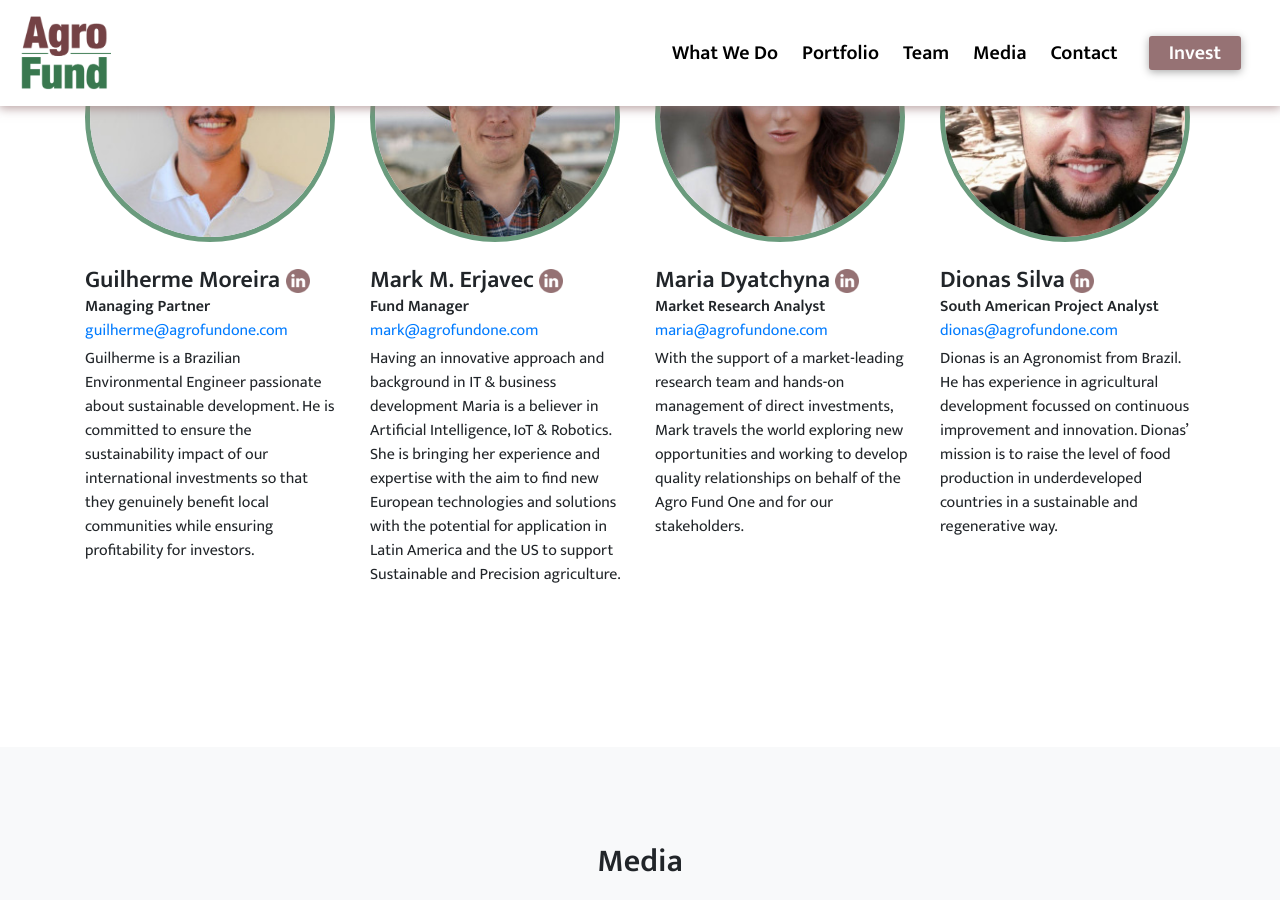
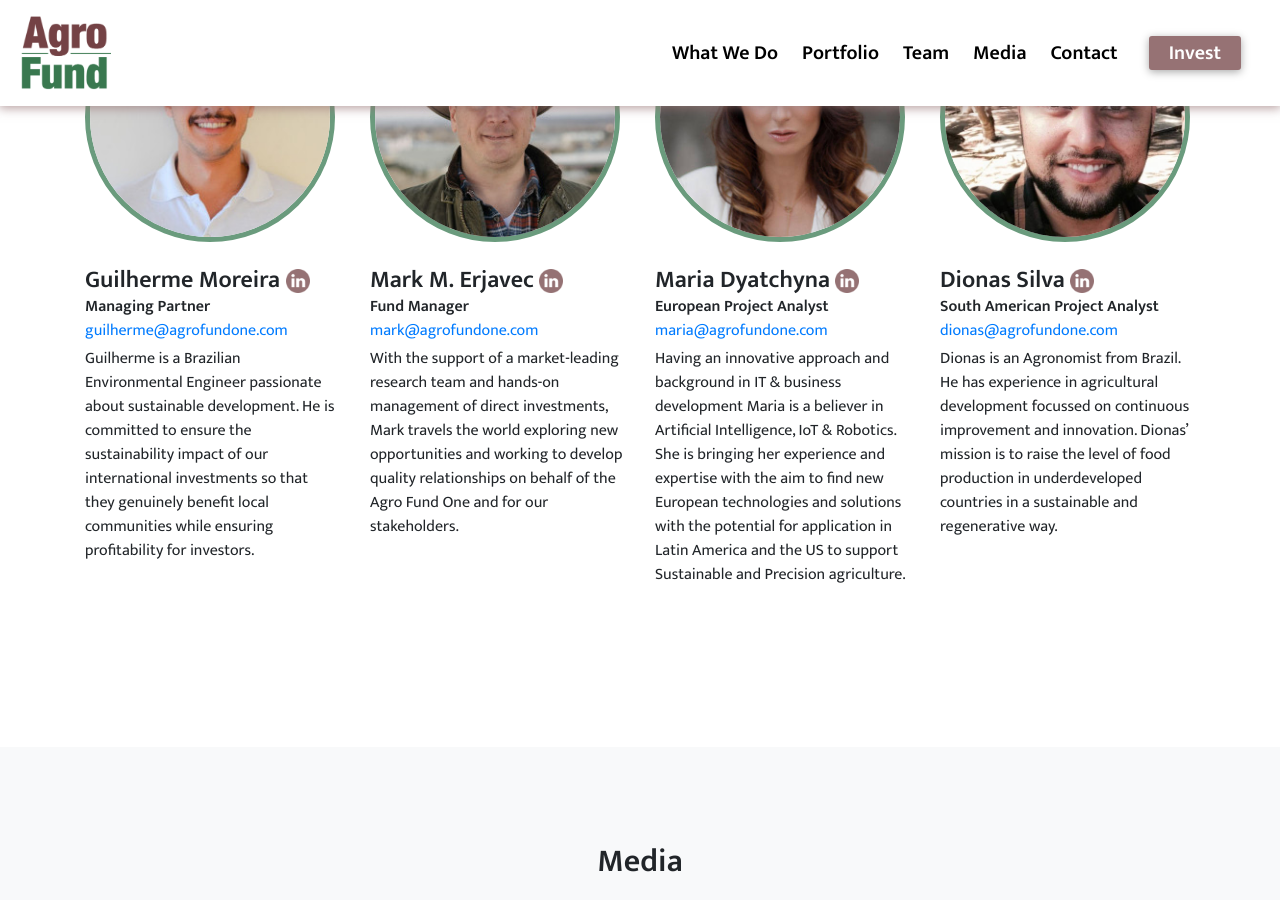
Before and after one commit to smnwltr/agrofund.one, a Jekyll site: the page built from index.html, in a window 1280 px wide and 900 px high, scrolled down 3911 px. Built offline with Jekyll 4.4.1, drawn with Linux system fonts in a browser that asks for light colours.

Commit message:
Fix team description mix up

```diff
--- a/_data/general.yml
+++ b/_data/general.yml
@@ -44,14 +44,14 @@ items:
         mail: mark@agrofundone.com
         linkedin: https://www.linkedin.com/in/markerjavec/
         text: >-
-          Having an innovative approach and background in IT & business development Maria is a believer in Artificial Intelligence, IoT & Robotics. She is bringing her experience and expertise with the aim to find new European technologies and solutions with the potential for application in Latin America and the US to support Sustainable and Precision agriculture.
+          With the support of a market-leading research team and hands-on management of direct investments, Mark travels the world exploring new opportunities and working to develop quality relationships on behalf of the Agro Fund One and for our stakeholders.
       - name: Maria Dyatchyna
-        title: Market Research Analyst
+        title: European Project Analyst
         img: /assets/img/team/maria-dyatchyna.jpg
         mail: maria@agrofundone.com
-        linkedin: https://www.linkedin.com/in/markerjavec/
+        linkedin: https://www.linkedin.com/in/maria-dyatchyna-8ab61137/
         text: >-
-          With the support of a market-leading research team and hands-on management of direct investments, Mark travels the world exploring new opportunities and working to develop quality relationships on behalf of the Agro Fund One and for our stakeholders.
+          Having an innovative approach and background in IT & business development Maria is a believer in Artificial Intelligence, IoT & Robotics. She is bringing her experience and expertise with the aim to find new European technologies and solutions with the potential for application in Latin America and the US to support Sustainable and Precision agriculture.
       - name: Dionas Silva
         title: South American Project Analyst
         img: /assets/img/team/dionas-silva.jpg
```
